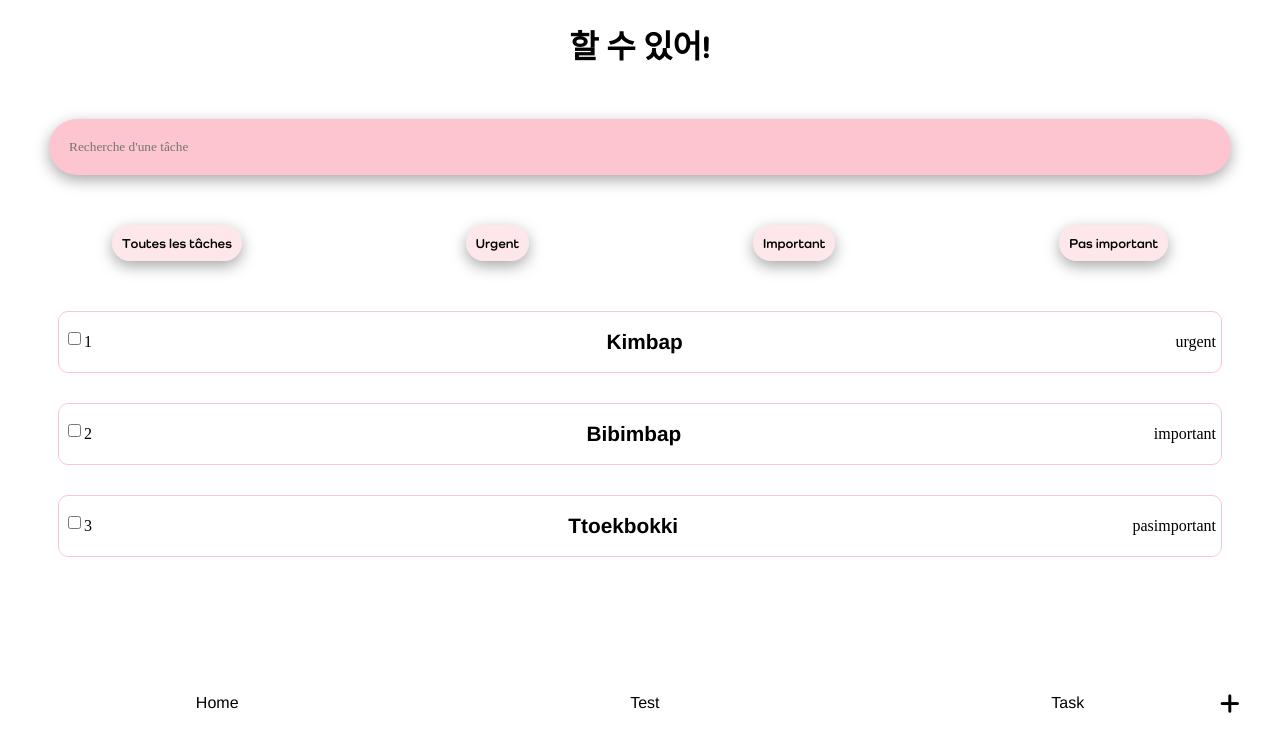
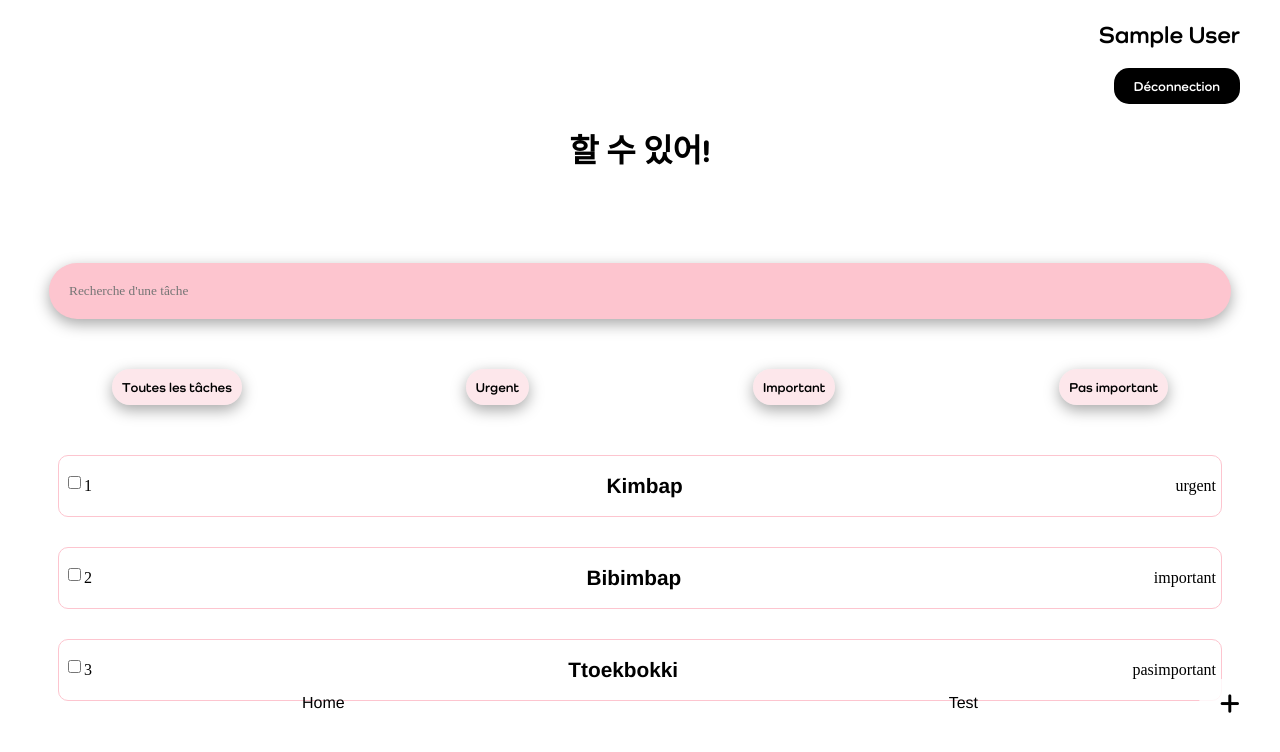
Before and after one commit to nisrinemr1/vueJsTodo, a Vue app: page /todo in a window 1280 px wide. Shown: the top 752 px of the page. Built offline with nearby package versions, Linux system fonts and the light colour scheme; no server answers; sample sign-in values are in the browser's storage; a web font is replaced by a local one.

Commit message:
sing-in / sing-out fixed

```diff
--- a/src/components/todo.vue
+++ b/src/components/todo.vue
@@ -5,6 +5,7 @@
     <!-- ******** TITLE ******** -->
     <!-- ******** TITLE ******** -->
     <h1 class="title"> 할 수 있어! </h1>
+    <h2>{{userName}}</h2>
 
 
     <!-- ******** SEARCH TASK ******** -->
@@ -65,7 +66,6 @@
     <div class="test-link">
       <router-link class="nav-link" :to="{ name : 'home' }">Home</router-link>
       <router-link class="nav-link" :to="{ name : 'test' }">Test</router-link>
-      <router-link class="nav-link" :to="'/todo/'+ index">Task</router-link>
     </div>
 
 
@@ -74,6 +74,7 @@
 
 <script>
 import todoForm from './todo/todo-form.vue'
+import {onAuthStateChanged} from "firebase/auth"
 
   export default {
 
@@ -107,7 +108,9 @@ import todoForm from './todo/todo-form.vue'
         show_category: "",
 
         /* **** SEARCH INPUT OBJECT **** */
-        input: ""
+        input: "",
+
+        userName:""
       }
     },
 
@@ -148,7 +151,10 @@ import todoForm from './todo/todo-form.vue'
 
         return search
       }
-    }
+    },
+
+
+
   }
 </script>
 
--- a/src/components/todo/todo-form.vue
+++ b/src/components/todo/todo-form.vue
@@ -12,7 +12,7 @@
                 <label> Ajout de tâche:</label>
 
                 <!-- ******** INPUT TASK ******** -->
-                <input v-model="name" type="text">
+                <input placeholder="Nom de la tâche" v-model="name" type="text">
 
 
                 <!-- ******** SELECT CATEGORY ******** -->
@@ -25,6 +25,8 @@
 
                 </select>
 
+                <input type="text" placeholder="Description">
+
 
                 <!-- ******** ADD TASK BTN ******** -->
                 <button type="submit">Ajouter</button>
@@ -34,6 +36,7 @@
 </template>
 
 <script>
+
     export default {
         name: "todo-form",
         props: {
@@ -46,13 +49,17 @@
                 hide: "",
 
                 /* **** TODO OBJECT **** */
-                    name: "",
-                    category: ""
+                name: "",
+                category: "",
+
+                userName:""
+
             }
         },
 
 
         methods: {
+
             /* **** CLOSE FORM METHODS ON CLICK **** */
             closeForm() {
                 /*  TO CHANGE THE SHOW_FORM FROM TRUE TO FALSE  */
@@ -74,6 +81,7 @@
                 this.todo.category = '' */
                 }
         }
+
     }
 </script>
 
--- a/src/page/Home.vue
+++ b/src/page/Home.vue
@@ -1,18 +1,53 @@
 <template>
     <div class="home-page">
+        <p>{{userName}}</p>
         <h1>Welcome to the home page</h1>
 
         <card>
+
             <h2>Go to the todo: </h2>
             <router-link :to="{ name:'todo' }">Todo</router-link>
+
         </card>
 
     </div>
 </template>
 
 <script>
+    import { onAuthStateChanged } from "firebase/auth"
+    import {
+        auth
+    } from "./../firebase/init"
+
     export default {
+        data(){
+            return{
 
+                userName:""
+
+            }
+        },
+
+        created() {
+
+            onAuthStateChanged(auth, (user) => {
+
+                if (user) {
+
+                   /*  const displayName = user.displayName */
+
+                    const displayName = user.displayName.split(' ')[0]
+
+                    this.userName = displayName
+
+                } else {
+
+                    this.$router.push('/')
+
+                }
+
+            })
+        }
     }
 </script>
 
--- a/src/page/Task.vue
+++ b/src/page/Task.vue
@@ -50,6 +50,10 @@ export default {
             category: this.$route.params.task.category,
             description: this.$route.params.task.description
         }
+    },
+
+    methods:{
+
     }
 }
 </script>
--- a/src/page/Todo.vue
+++ b/src/page/Todo.vue
@@ -1,22 +1,81 @@
 <template>
-    <div>
-        <todo/>
+    <div id="todo-page">
+        <div class="user">
+            <h2>{{userName}}</h2>
+            <button @click="deco">Déconnection</button>
+        </div>
+        <todo />
     </div>
 </template>
 
 <script>
-import todo from '@/components/todo.vue'
-export default {
-    components: { todo },
+    import todo from '@/components/todo.vue'
+    import {
+        onAuthStateChanged,
+        signOut
+    } from "firebase/auth"
+    import {// pour initialiser
+        auth // parametre le projet
+    } from "./../firebase/init"
 
-}
+    export default {
+        components: {
+            todo
+        },
+
+        data() {
+            return {
+                userName: ""
+            }
+        },
+
+        methods: {
+            deco() {
+                signOut(auth).then(() => {
+                    alert("Tu es déconnecté!")
+                    this.$router.push('/')
+                }).catch((error) => {
+                    const errorMessage = error.message;
+                    alert(errorMessage)
+                })
+            }
+        },
+
+        created() { //avant meme que l'html soit affiché on reg si il est enregistrer
+
+            onAuthStateChanged(auth, (user) => {
+
+                if (user) {
+
+                    /*  const displayName = user.displayName */
+
+                    const displayName = user.displayName
+
+                    this.userName = displayName
+
+                } else {
+
+                    this.$router.push('/')
+
+                }
+
+            })
+        }
+    }
 </script>
 
 <style lang="scss" scoped>
+    #todo-page {
 
-    h1{
-        font-family: Avenir, Helvetica, Arial, sans-serif;
-        text-align: center;
+        .user {
+
+            display: flex;
+            flex-direction: column;
+
+            align-items: flex-end;
+
+            margin-right: 40px;
+        }
+
     }
-
 </style>
--- a/src/page/connection/SignIn.vue
+++ b/src/page/connection/SignIn.vue
@@ -15,6 +15,8 @@
             <h1>Jobii</h1>
 
         </header>
+
+        <h1>{{userName}}</h1>
 
 
         <!-- *************************  SIGN IN CONTAINER  ************************* -->
@@ -59,9 +61,9 @@
                 <!-- ******************** CONNECTION BTN ******************** -->
                 <div class="connection">
 
-                     <!-- *************** FORGOT PASSWORD *************** -->
-                     <!-- *************** FORGOT PASSWORD *************** -->
-                     <!-- *************** FORGOT PASSWORD *************** -->
+                    <!-- *************** FORGOT PASSWORD *************** -->
+                    <!-- *************** FORGOT PASSWORD *************** -->
+                    <!-- *************** FORGOT PASSWORD *************** -->
                     <p>Mot de passe oublié?</p>
 
 
@@ -75,61 +77,120 @@
                 <!-- ******************** DON'T HAVE AN ACCOUNT YET? ******************** -->
                 <!-- ******************** DON'T HAVE AN ACCOUNT YET? ******************** -->
                 <!-- ******************** DON'T HAVE AN ACCOUNT YET? ******************** -->
-                <p>Vous n'avez pas de compte? <router-link class="nav-link" :to="{ name : 'signUp' }">Inscrivez-vous maintenant!</router-link> </p>
+                <p>Vous n'avez pas de compte? <router-link class="nav-link" :to="{ name : 'signUp' }">Inscrivez-vous
+                        maintenant!</router-link>
+                </p>
 
             </div>
         </div>
     </div>
+
+
 </template>
 
 <script>
     //IMPORT AUTH AND FUNCTIONS FROM INIT.JS
-    import { auth } from "../../firebase/init"
-    import { signInWithEmailAndPassword, signInWithPopup, GoogleAuthProvider } from "firebase/auth"
+    import {
+        auth
+    } from "../../firebase/init"
+    import {
+        signInWithEmailAndPassword,
+        signInWithPopup,
+        GoogleAuthProvider,
+        getAuth,
+        onAuthStateChanged
+    } from "firebase/auth"
 
     export default {
         name: 'singIn',
 
-        data(){
-            return{
+        data() {
+            return {
                 emailSignIn: "",
-                passwordSignIn: ""
+                passwordSignIn: "",
+
+                userName:""
             }
         },
 
-        methods:{
+        methods: {
 
             //TO SIGN IN WITH THE CREATED AUTHENTIFICATION (EMAIL)
             //TO SIGN IN WITH THE CREATED AUTHENTIFICATION (EMAIL)
-            signIn(){
+            signIn() {
 
-                signInWithEmailAndPassword(auth, this.emailSignIn, this.passwordSignIn).then(
-                    function(user){
+                signInWithEmailAndPassword(auth, this.emailSignIn, this.passwordSignIn)
+
+                    .then((userCredential) => {
+
                         alert('Vous êtes connecté!')
+
+                        const user = userCredential.user
+
+                        this.$router.push('/home')
+
                         console.log(user)
-                    },
-                    function(err){
-                        alert('Oops. '+ err.message)
-                    }
-                )
+
+                    }).catch((error) => {
+
+                        const errorCode = error.code;
+                        const errorMessage = error.message;
+
+                    })
+
             },
 
 
             //TO SIGN IN WITH THE CREATED AUTHENTIFICATION (GMAIL)
             //TO SIGN IN WITH THE CREATED AUTHENTIFICATION (GMAIL)
             GoogleSingIn() {
+
                 const provider = new GoogleAuthProvider();
-                    signInWithPopup(auth, provider).then((result) => {
-                        let token = result.credential.accessToken;
-                        let user = result.user;
-                        console.log(token) // Token
-                        console.log(user) // User that was authenticated
-                    })
-                    .catch((err) => {
-                        console.log(
-                        err); // This will give you all the information needed to further debug any errors
+                const auth = getAuth();
+                signInWithPopup(auth, provider)
+                    .then((result) => {
+                        // This gives you a Google Access Token. You can use it to access the Google API.
+                        const credential = GoogleAuthProvider.credentialFromResult(result);
+                        const token = credential.accessToken;
+                        // The signed-in user info.
+                        const user = result.user
+
+                        this.$router.push('/home')
+                        // ...
+                    }).catch((error) => {
+                        // Handle Errors here.
+                        const errorCode = error.code;
+                        const errorMessage = error.message;
+                        // The email of the user's account used.
+                        const email = error.email;
+                        // The AuthCredential type that was used.
+                        const credential = GoogleAuthProvider.credentialFromError(error);
+                        // ...
                     });
             }
+        },
+
+        created() {
+
+            onAuthStateChanged(auth, (user) => {
+
+                if (user) {
+
+                   /*  const displayName = user.displayName */
+
+                    const displayName = user.displayName.split(' ')[0]
+
+                    this.userName = displayName
+
+                    this.$router.push('/home')
+
+                } else {
+
+                    this.$router.push('/')
+
+                }
+
+            })
         }
 
     }
@@ -200,7 +261,7 @@
 
             //*************** SIGN-IN BTN ***************
             //*************** SIGN-IN BTN ***************
-            .connection{
+            .connection {
                 padding-top: 20px;
 
                 display: flex;
@@ -209,7 +270,7 @@
 
             //******************** DON'T HAVE AN ACCOUNT YET? ********************
             //******************** DON'T HAVE AN ACCOUNT YET? ********************
-            p{
+            p {
                 text-align: center;
             }
         }
--- a/src/page/connection/SignUp.vue
+++ b/src/page/connection/SignUp.vue
@@ -85,7 +85,6 @@
 </template>
 
 
-
 <script>
 
     //******************** IMPORT AUTHENTIFICATIONS FROM INI.JS ********************
@@ -154,6 +153,7 @@
 
                         //TO SEND THE USER IN DATA
                         this.createUser(uid, this.emailSignUp, this.firstNameSignUp, this.lastNameSingUp)
+                        this.$router.push('/')
 
                     }).catch((error) => { //IF ERROR
                         const errorCode = error.code;
@@ -188,6 +188,7 @@
 
     }
 </script>
+
 
 <style lang="scss">
 
```
